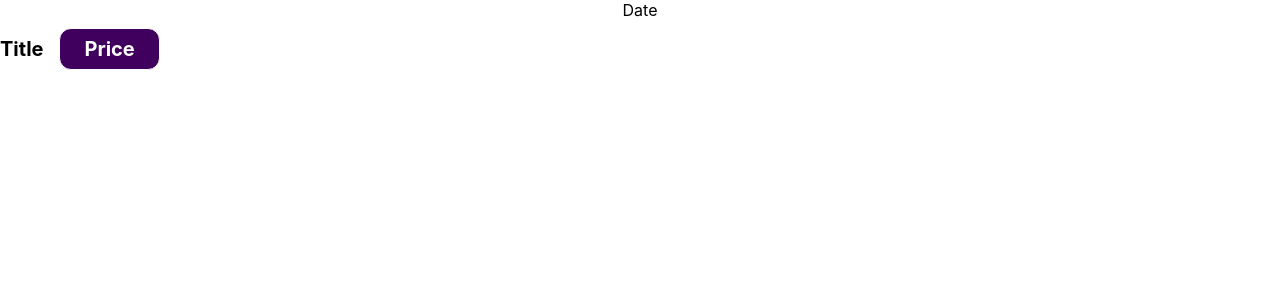
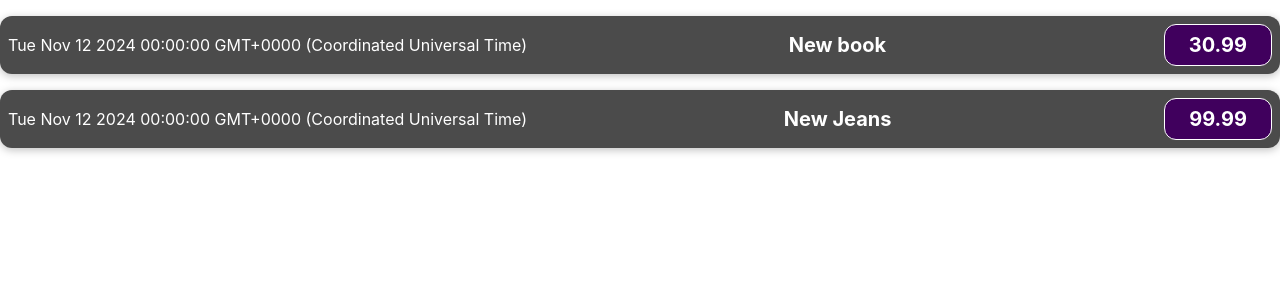
Before and after one commit to kiinmiin/expenses-http, a React (Create React App) app: page / in a window 1280 px wide. Shown: the top 300 px of the page. Built offline with nearby package versions, Linux system fonts and the light colour scheme.

Commit message:
Komponendi sisustamine andmetega

```diff
--- a/src/App.js
+++ b/src/App.js
@@ -2,10 +2,24 @@
 import ExpenseItem from './components/ExpenseItem';
 
 const App = () => {
+  const expenses = [
+    {
+    date: new Date(2024, 10, 12),
+    title: 'New book',
+    price: 30.99
+    },
+    {
+      date: new Date(2024, 10, 12),
+      title: 'New Jeans',
+      price: 99.99
+    }
+  ]
+
+
   return (
-    <div className='App'>
-      <ExpenseItem />
-
+    <div className="App">
+      <ExpenseItem data={expenses[0]}/>
+      <ExpenseItem data={expenses[1]}/>
     </div>
   );
 }
--- a/src/components/ExpenseItem.js
+++ b/src/components/ExpenseItem.js
@@ -1,14 +1,18 @@
 import './ExpenseItem.css'
 
-const ExpenseItem = () => {
+const ExpenseItem = (props) => {
+
+    console.log(props)
+    console.log(props.data)
+
     return (
-    <div classname='expense-item'>
-        <div>Date</div>
-        <div className='expense-item__description'>
-            <h2>Title</h2>
-            <div className='expense-item__price'>Price</div>
+        <div className='expense-item'>
+            <div>{props.data.date.toString()}</div>
+            <div className='expense-item__description'>
+                <h2>{props.data.title}</h2>
+                <div className='expense-item__price'>{props.data.price}</div>
+            </div>
         </div>
-    </div>
     )
 }
 
```
